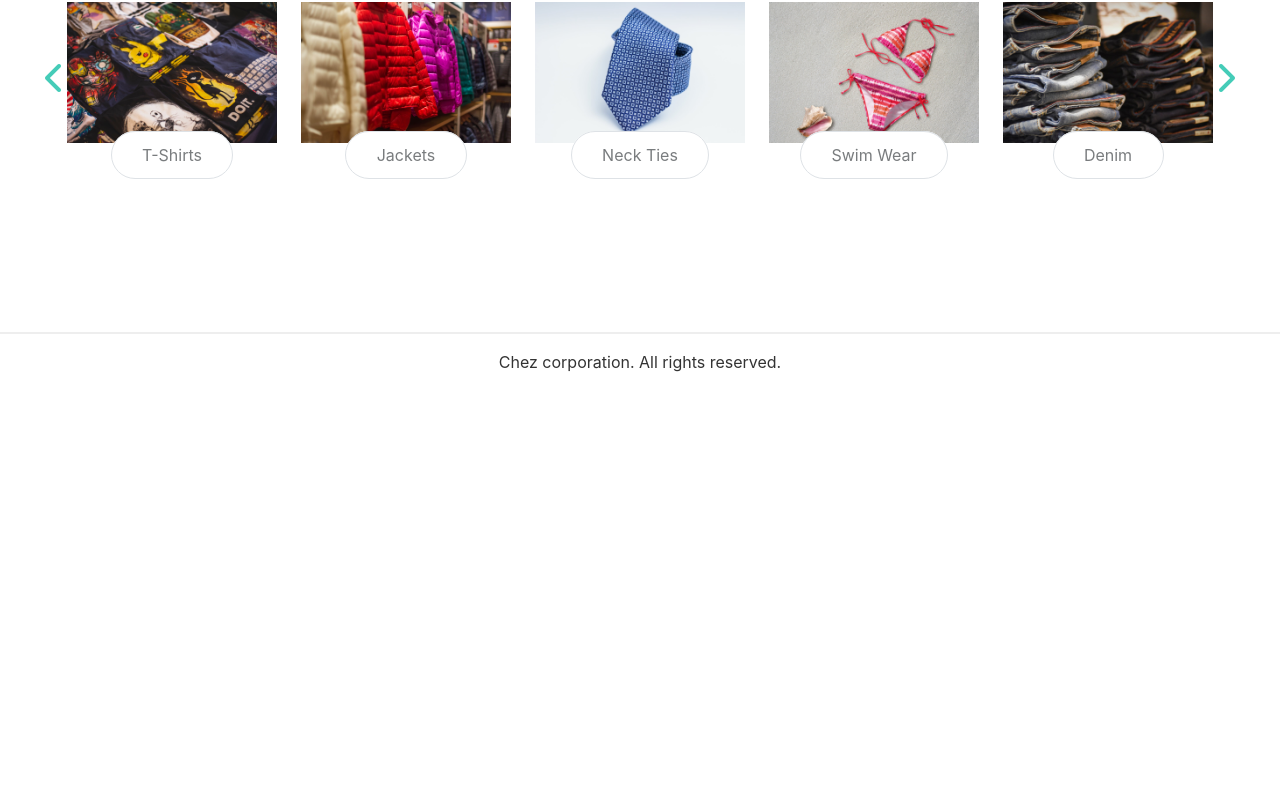
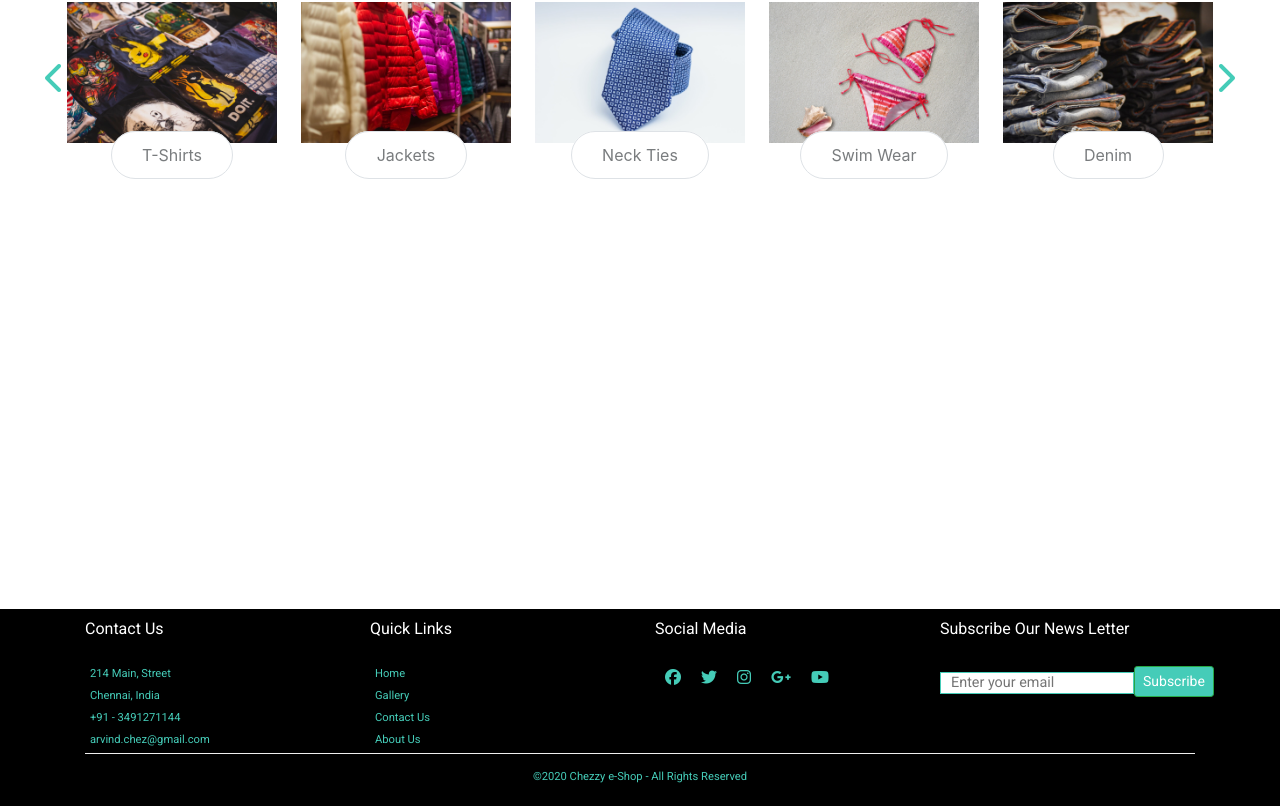
Before and after one commit to arvindchez/chezzy-fashions, a React (Create React App) app: page / in a window 1280 px wide. Shown: the part 355-1161 px from the top of the page. Before the commit the page ends 800 px from the top, so only its background shows below. Built offline with nearby package versions, Linux system fonts and the light colour scheme; no server answers; a web font is replaced by a local one.

Commit message:
added new footer

```diff
--- a/src/App.js
+++ b/src/App.js
@@ -15,6 +15,7 @@ import { PrivateRoute } from './components/privateroute/PrivateRoute';
 import Processing from "./screens/Processing"
 import Fade from "react-reveal/Fade";
 import OrderDetails from "./screens/OrderDetails";
+import Footer from "./components/footer/Footer";
 
 class App extends React.Component {
   state = {
@@ -56,7 +57,7 @@ class App extends React.Component {
           </Router>
         </main>
         <footer>
-          <p>Chez corporation. All rights reserved.</p>
+          <Footer />
         </footer>
       </>
     );
--- /dev/null
+++ b/src/components/footer/Footer.js
@@ -0,0 +1,51 @@
+/* eslint-disable jsx-a11y/anchor-is-valid */
+import React from 'react'
+
+const Footer = () => {
+    return (
+        <div className="main-footer">
+            <div className="container">
+                <div className="row">
+                    <div className="col-md-3">
+                        <h4>Contact Us</h4>
+                        <p>214 Main, Street</p>
+                        <p>Chennai, India</p>
+                        <p>+91 - 3491271144</p>
+                        <a href="mailto:arvind.chez@gmail.com"> <p>arvind.chez@gmail.com</p> </a>
+                    </div>
+                    <div className="col-md-3">
+                        <h4>Quick Links</h4>
+                        <p><a href="/">Home</a></p>
+                        <p><a href="/products">Gallery</a></p>
+                        <p><a href="/contactus">Contact Us</a></p>
+                        <p><a href="#">About Us</a></p>
+                    </div>
+                    <div className="col-md-3">
+                        <h4>Social Media</h4>
+                        <div className="social-media">
+                            <ul className="list-unstyled">
+                                <li><a href="#"><i className="fab fa-facebook"></i></a></li>
+                                <li><a href="#"><i className="fab fa-twitter"></i></a></li>
+                                <li><a href="#"><i className="fab fa-instagram"></i></a></li>
+                                <li><a href="#"><i className="fab fa-google-plus-g"></i></a></li>
+                                <li><a href="#"><i className="fab fa-youtube"></i></a></li>
+                            </ul>
+                        </div>
+                    </div>
+                    <div className="col-md-3 subscribe">
+                        <h4>Subscribe Our News Letter</h4>
+                        <input type="text" name="subscribe" placeholder="Enter your email" />
+                        <button className="btn btn-success btn-sm">Subscribe</button>
+                    </div>
+                </div>
+                <div className="footer-bottom">
+                    <p className="text-xs-center text-center">
+                        &copy;{new Date().getFullYear()} Chezzy e-Shop - All Rights Reserved
+                    </p>
+                </div>
+            </div>
+        </div>
+    )
+}
+
+export default Footer
--- a/src/components/products/Product.js
+++ b/src/components/products/Product.js
@@ -143,9 +143,9 @@ class Product extends Component {
                                             </span>
                                         ))}
                                     </p>
-                                    <div className="product-price">
+                                    <div>
                                         <label>Price: {formatCurrency(product.price)}</label>
-                                        <button
+                                        <button className="btn btn-success btn-sm"
                                             onClick={() => {
 
                                                 let { product } = this.state;
--- a/src/styles/index.css
+++ b/src/styles/index.css
@@ -47,6 +47,63 @@ html {
 
 .lightblue {
   color: lightblue;
+}
+
+.main-footer {
+  background-color: black;
+  color: white;
+  font-family: var(--roboto);
+}
+
+.main-footer p {
+  font-size: 0.7rem;
+  font-family: var(--roboto);
+  margin: 5px;
+  color: var(--primary-color);
+}
+
+.main-footer p:hover {
+  color: white;
+}
+
+.main-footer h4 {
+  font-size: 1rem;
+  font-family: var(--roboto);
+  padding-top: 10px;
+  padding-bottom: 20px;
+}
+
+.footer-bottom {
+  border-top: 1px solid #eeeeee;
+  padding-top: 10px;
+  padding-bottom: 15px;
+}
+
+.social-media ul {
+  display: inline-block;
+}
+
+.social-media ul li {
+  float: left;
+  margin-left: 10px;
+  margin-right: 10px;
+}
+
+.subscribe {
+  display: inline;
+  white-space: nowrap;
+}
+
+.subscribe input {
+  height: 1rem;
+  font-size: 0.9rem;
+  border: 1px solid var(--primary-color);
+  border-radius: 0;
+}
+
+.subscribe button {
+  background-color: var(--primary-color);
+  margin-bottom: 2px;
 }
 
 .grid-container {
@@ -121,20 +178,7 @@ header .site-title {
 main {
   margin-top: 10px;
   margin-bottom: 10px;
-  min-height: 360px;
-}
-
-footer {
-  grid-area: footer;
-  color: #333333;
-  border-top: 2px solid #eeeeee;
-  margin-top: 10px;
-  padding: 16px 0;
-  align-items: center;
-  justify-content: center;
-  bottom: 0;
-  left: 0;
-  display: flex;
+  min-height: 100vh;
 }
 
 .content {
@@ -364,16 +408,10 @@ input {
 
 button {
   background-color: var(--primary-color);
-  cursor: pointer;
-  color: white;
-  font-size: 0.9em;
-  border-radius: 5px;
-  border: 1px solid darkcyan;
 }
 
 button:active {
   outline: none;
-  background-color: black;
 }
 
 button.cartitem-addremove {
```
